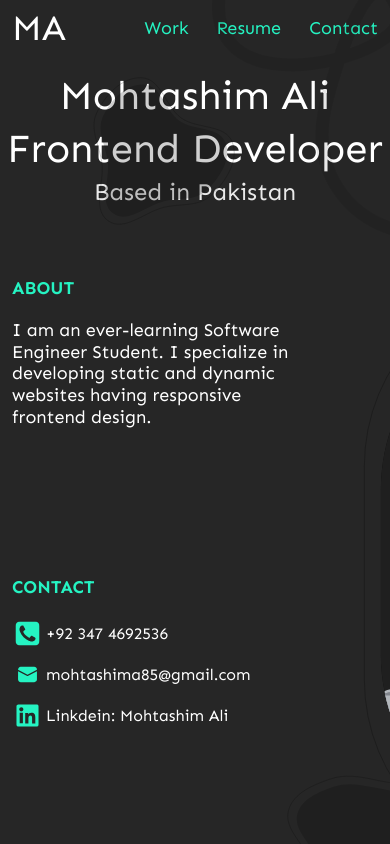
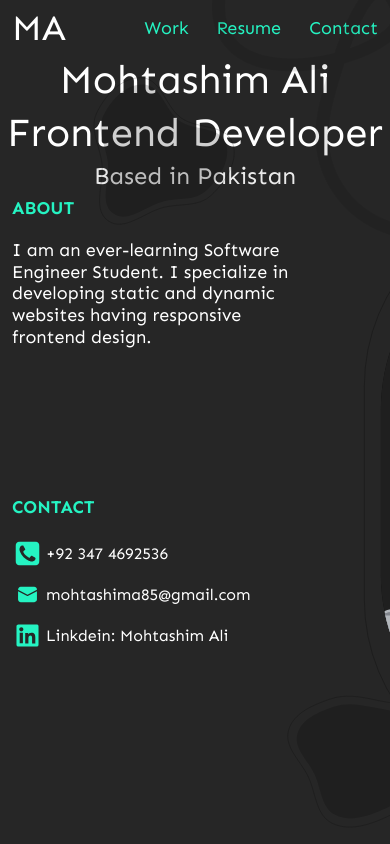
Before and after one commit to MohtashimAli85/portfolio, a Next.js app: page / in a window 390 px wide. Shown: the top 844 px of the page. Built offline with nearby package versions, Linux system fonts and the light colour scheme.

Commit message:
responsive height based on screen

```diff
--- a/components/header.jsx
+++ b/components/header.jsx
@@ -20,7 +20,7 @@ function Header({ title, role, country }) {
   console.log("Header rendered");
   return (
     <>
-      <div className="dark:text-white text-center mt-4 mb-16">
+      <div className="dark:text-white text-center ">
         <Heading title={title} />
         <Heading title={role} style="my-[5px]" />
         <p className="text-2xl dark:text-white/90 leading-7">
--- a/components/layout.jsx
+++ b/components/layout.jsx
@@ -5,7 +5,7 @@ export default function Layout({ children }) {
   return (
     <>
       <Navbar />
-      <main>{children}</main>
+      {children}
       <Footer />
     </>
   );
--- a/pages/index.js
+++ b/pages/index.js
@@ -1,3 +1,4 @@
+import React, { useEffect, useState } from "react";
 import Head from "next/head";
 import Image from "next/image";
 import Layout from "../components/layout";
@@ -7,6 +8,22 @@ import Projects from "../components/projects";
 // import styles from "../styles/Home.module.css";
 
 export default function Home() {
+  const [height, setHeight] = useState();
+  useEffect(() => {
+    let isMounted = true;
+    if (isMounted) {
+      const height = screen.height;
+      console.log(height);
+      if (height <= 1080) {
+        setHeight("full-height");
+      } else {
+        setHeight("");
+      }
+    }
+    return () => {
+      isMounted = false;
+    };
+  }, []);
   return (
     <Layout>
       <Head>
@@ -15,13 +32,17 @@ export default function Home() {
           content="width=device-width, initial-scale=1, minimum-scale=1, maximum-scale=1"
         />
       </Head>
+      <header className={`h-[100%] ${height} flex justify-between flex-col`}>
         <Header
           title="Mohtashim Ali"
           role="Frontend Developer"
           country="Pakistan"
         />
         <HeroSection />
+      </header>
+      <main>
         <Projects />
+      </main>
     </Layout>
   );
 }
--- a/styles/globals.css
+++ b/styles/globals.css
@@ -4,3 +4,6 @@
 html {
   scroll-behavior: smooth;
 }
+.full-height {
+  min-height: calc(100vh - 56px);
+}
```
Lines whose indentation alone changed are shown as unchanged.
